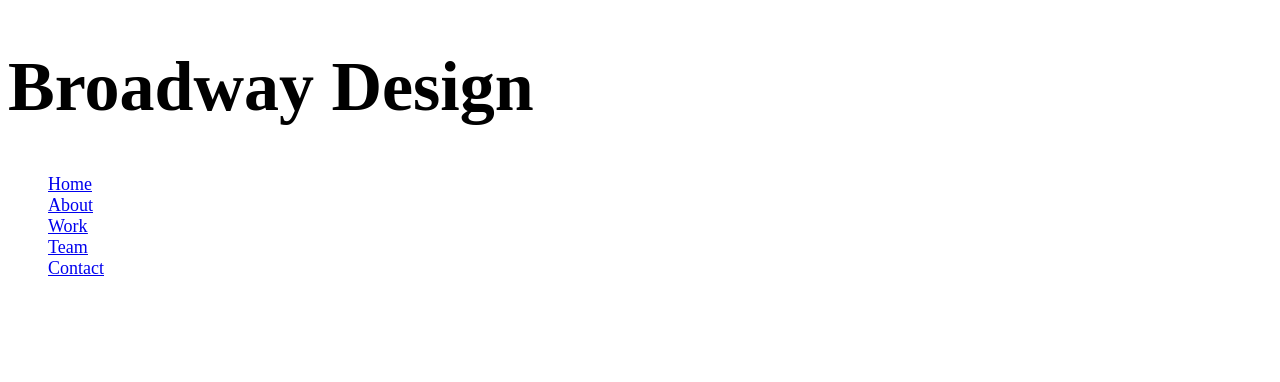
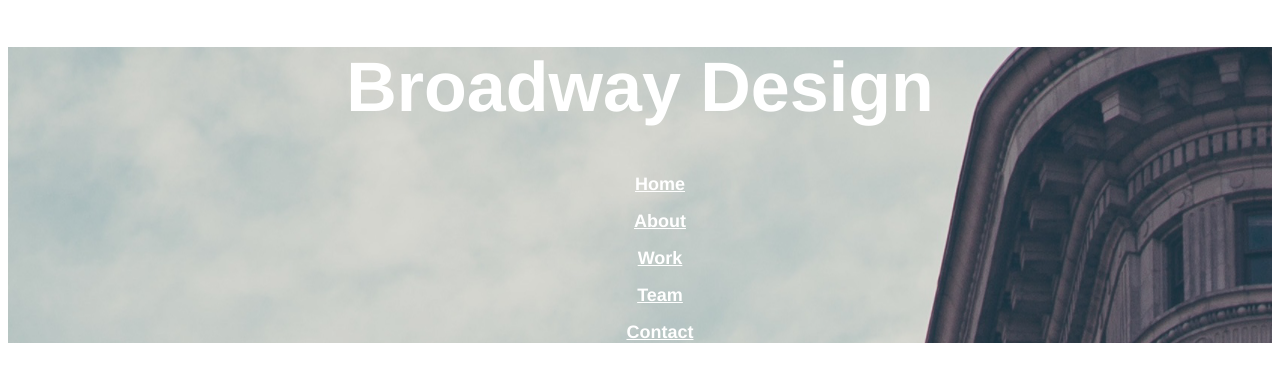
Before and after one commit to alehartl/broadway, a plain HTML site: page index.html in a window 1280 px wide. Drawn offline with Linux system fonts and the light colour scheme; files that its build step writes are made by us from their sources.

Commit message:
Process complete

```diff
--- a/index.html
+++ b/index.html
@@ -3,17 +3,17 @@
   <head>
     <meta charset="utf-8">
     <title>Broadway Design Firm</title>
-    <link href=".resources/style.css" type="text/css" rel="stylesheet">
+    <link href="./resources/style.css" type="text/css" rel="stylesheet">
   </head>
   <body>
     <!-- Header -->
     <div class="header">
       <h1>Broadway Design</h1>
       <ul>
-        <li><a href="#home">Home</a></li>
-        <li><a href="#about">About</a></li>
-        <li><a href="#work">Work</a></li>
-        <li><a href="#team">Team</a></li>
+        <li><p><a href="#home">Home</a></p></li>
+        <li><p><a href="#about">About</a></p></li>
+        <li><p><a href="#work">Work</a></p></li>
+        <li><p><a href="#team">Team</a></p></li>
         <li><a href="#contact">Contact</a></li>
       </ul>
   </body>
--- a/resources/style.css
+++ b/resources/style.css
@@ -1,15 +1,24 @@
-html{
-  text-align: center
-  font-family: helvetica;
-}
-
 h1{
   font-size: 70px;
   font-weight: bold;
+  color: white;
+  text-align: center;
+  font-family: helvetica;
 }
 
 ul{
   list-style-type: none;
+  text-align: center;
+}
+
+ul a{
   font-size: 18px;
   text-decoration: underline;
+  color: white;
+  font-family: helvetica;
+  font-weight: bold;
 }
+
+.header{
+  background-image: url("./images/the-flatiron-building.png")
+}
```
